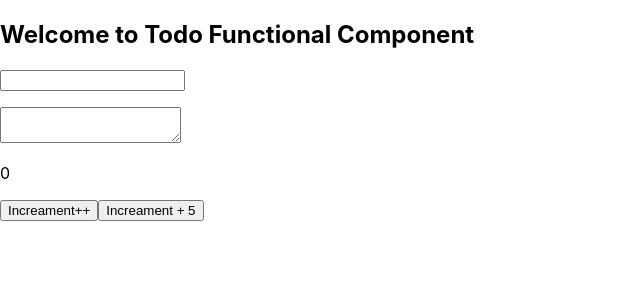
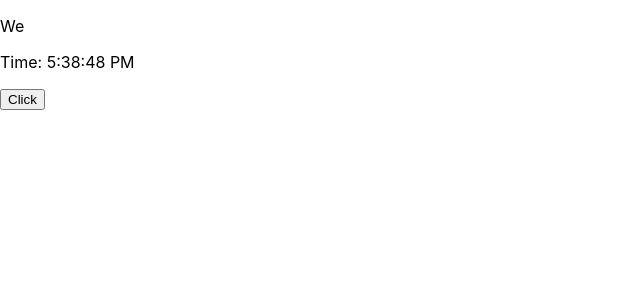
Before and after one commit to mdabdulhalimcse/ReactJS, a React (Create React App) app: page / in a window 1280 px wide. Shown: the top 300 px of the page, without its empty margins (0-640 px from the left). Built offline with nearby package versions, Linux system fonts and the light colour scheme.

Commit message:
react useEffect Hook

```diff
--- a/src/App.js
+++ b/src/App.js
@@ -1,17 +1,15 @@
 import React from "react";
 import './App.css';
-import Counter from './components/Counter';
-import Todo from "./components/Todo";
+import MyClassComponent from "./components/MyClassComponent";
 
-export default class AppShowRenderProps extends React.Component{
-
+export default class App extends React.Component{
 
     render(){
 
         return(
           <div>
-            <Todo />
-            <Counter />
+      <p>We </p>
+      <MyClassComponent />
           </div>
         );
     }
--- a/src/components/Counter.js
+++ /dev/null
@@ -1,26 +0,0 @@
-import { useState } from "react";
-
-export default function Counter(){
-    const [count, setCount] = useState(0);
-
-    const addFive = () =>{
-        let i = 0;
-        while( i < 5 ){
-            setCount((prevState) => prevState + 1);
-            i++;
-        }
-
-    }
-    return(
-        <div>
-            {count}
-            <p>
-                {/* <button type="button" onClick={() =>setCount(count + 1) } >Increament++</button>  */}
-
-                <button type="button" onClick={() =>setCount((precStateValue) => precStateValue +1) } >Increament++</button>
-
-                <button type="button" onClick={addFive} >Increament + 5 </button>
-            </p>
-        </div>
-    )
-}
--- /dev/null
+++ b/src/components/MyClassComponent.js
@@ -0,0 +1,42 @@
+import React from "react";
+
+export default class MyClassComponent extends React.Component{
+    state = {
+        count: 0,
+        date: new Date(),
+      }
+
+      componentDidMount(){
+          const {count} = this.state;
+          document.title = `Clicked ${count} times`;
+          setInterval (this.tick,1000);
+      }
+
+      componentDidUpdate(){
+        const {count} = this.state;
+        document.title = `Clicked ${count} times`;
+      }
+
+      addClick = () => {
+          this.setState(({count}) => ({
+              count: count + 1,
+          }))
+      }
+      tick  = () =>{
+          this.setState({
+              date: new Date(),
+          })
+      }
+
+    render(){
+        const { count, date } = this.state;
+          return(
+            <div>
+                <p> Time: {date.toLocaleTimeString()}</p>
+                <p>
+                    <button type="button"  onClick={this.addClick}>Click</button>
+                </p>
+            </div>
+        )
+    }
+}
--- a/src/components/Todo.js
+++ /dev/null
@@ -1,30 +0,0 @@
-import { useState } from "react";
-
-export default function Todo() {
-    const [todo, setTodo] = useState({
-        title:"",
-        description: ""
-    });
-
-const { title,description} = todo;
-    return(
-        <div>
-            <h2>Welcome to Todo Functional Component</h2>
-        <p>{title}</p>
-        <p>
-            <input type="text" value={title} onChange={(e) =>setTodo({
-                ...todo,
-                title:e.target.value,
-            })} />
-        </p>
-        <p>
-            <textarea name='todo' value={description} onChange={(e) =>setTodo({
-                ...todo,
-                description:e.target.value,
-            })} />
-        </p>
-
-
-    </div>
-    )
-}
```
